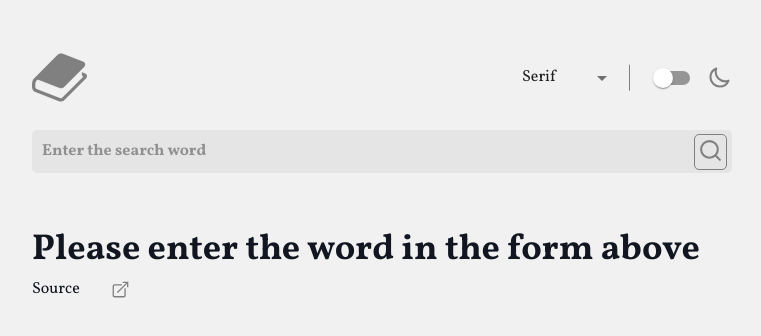
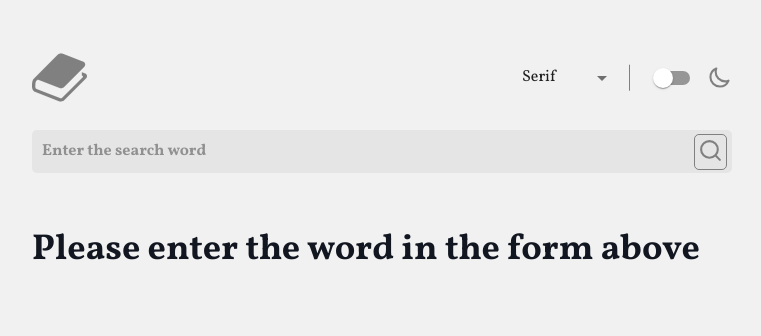
Before and after one commit to puerchik/dictionary_web_app, a React (Vite) app: page / in a window 1280 px wide. Shown: the top 336 px of the page, without its empty margins (258-1019 px from the left). Built offline with nearby package versions, Linux system fonts and the light colour scheme.

Commit message:
added footer display functionality

```diff
--- a/src/components/searchInput/ui/SearchInput.tsx
+++ b/src/components/searchInput/ui/SearchInput.tsx
@@ -52,6 +52,7 @@ export const SearchInput = () => {
         })),
       }
       dispatch(dictionaryWordActions.setWord(requiredPropertiesWord))
+      dispatch(screenStatusActions.setError(false))
       dispatch(screenStatusActions.setScreen(false))
     } catch (error) {
       if (error instanceof AxiosError) {
--- a/src/components/word/ui/DictionaryWord.tsx
+++ b/src/components/word/ui/DictionaryWord.tsx
@@ -20,7 +20,7 @@ export const DictionaryWord = () => {
         <SearchInput />
         {homeScreen ? (
           <S.ScreenStatus>
-            <p>Please enter the word in the form above</p>{' '}
+            <p>Please enter the word in the form above</p>
           </S.ScreenStatus>
         ) : !error ? (
           <>
@@ -29,17 +29,15 @@ export const DictionaryWord = () => {
           </>
         ) : error === 404 ? (
           <S.ScreenStatus>
-            {' '}
-            <p>Word not found</p>{' '}
+            <p>Word not found</p>
           </S.ScreenStatus>
         ) : (
           <S.ScreenStatus>
-            {' '}
             <p> Error</p>
           </S.ScreenStatus>
         )}
       </main>
-      <Footer />
+      {!error && !homeScreen && <Footer />}
     </>
   )
 }
```
